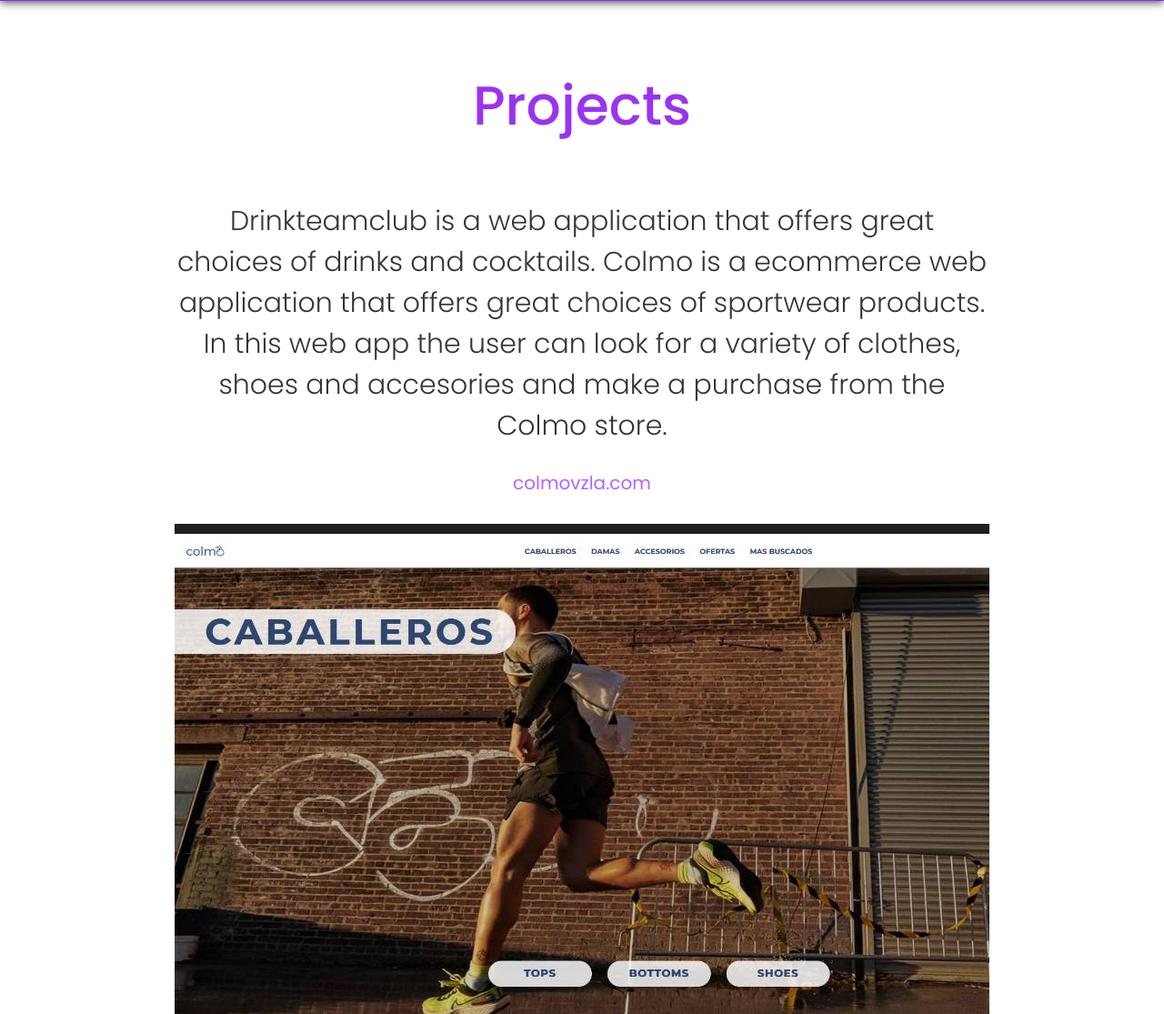
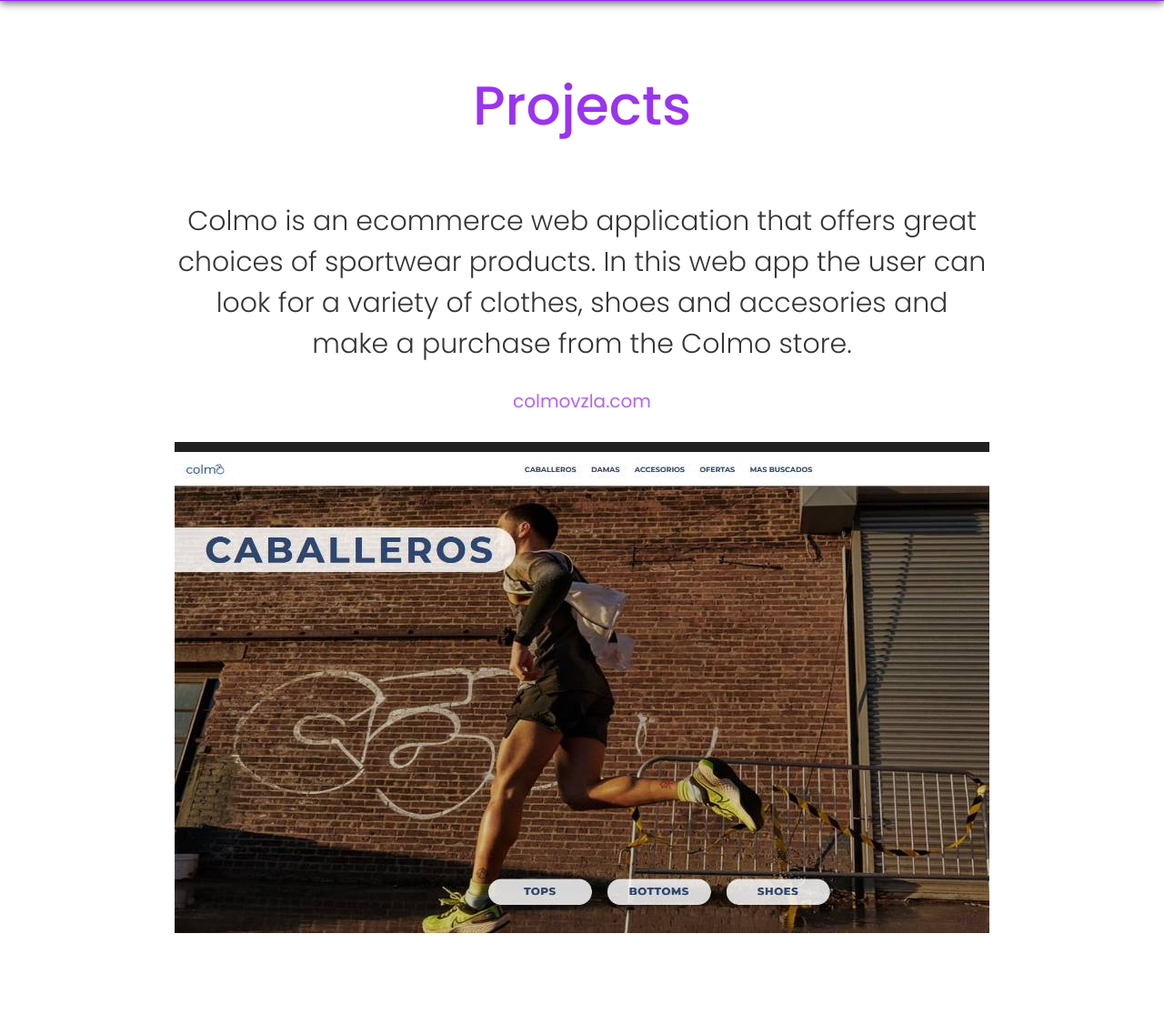
Before and after one commit to juannajul/juannajulweb, a Django app: page / in a window 1280 px wide. Shown: the part 2000-3115 px from the top of the page at 91% size. Run offline with Django 4.2, Linux system fonts and the light colour scheme.

Commit message:
changes on template

```diff
--- a/templates/web/index.html
+++ b/templates/web/index.html
@@ -89,8 +89,7 @@
                 <h2 id="projects-title">Projects</h2>
                 <div class="info-card info-card-projects">
                     <p class="card-info projects-info">
-                        Drinkteamclub is a web application that offers great choices of drinks and cocktails.
-                        Colmo is a ecommerce web application that offers great choices of sportwear products.
+                        Colmo is an ecommerce web application that offers great choices of sportwear products.
                         In this web app the user can look for a variety of clothes, shoes and accesories and make
                         a purchase from the Colmo store.
                     </p>
@@ -98,7 +97,7 @@
                     <a class="projects-link" href="https://colmovzla.com/" target="_blank">colmovzla.com</a>
                     <div class="target2"></div>
                     <div class="projects-img-container">
-                        <img src="/static/img/colmopic.jpg" alt="colmo">
+                        <img src="{% static 'img/colmopic.jpg' %}" alt="colmo">
                     </div>
                     <br />
                 </div>
@@ -111,7 +110,7 @@
                     <a class="projects-link" href="https://quinielaqatar2022.website/" target="_blank">quinielaqatar2022.website</a>
                     <div class="target2"></div>
                     <div class="projects-img-container">
-                        <img src="/static/img/qatarpic.jpg" alt="colmo">
+                        <img src="{% static 'img/qatarpic.jpg' %}" alt="colmo">
                     </div>
                     <br />
                 </div>
```
Also changed, not shown: static/css/styles.css (line endings or trailing spaces).
